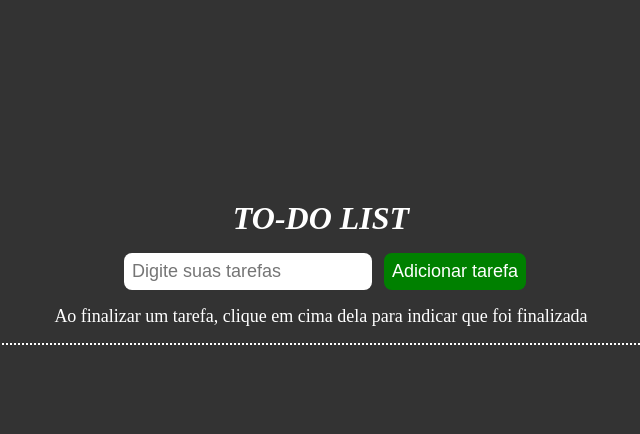
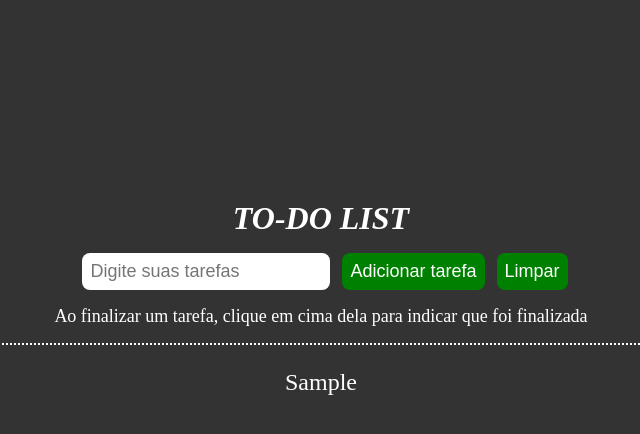
Before and after one commit to Joao-progBr/to-do_lis_jQuery, a plain HTML site: page index.html in a window 1280 px wide. Both pictures are taken after typing "Sample" into the empty fields and a click on the button "Adicionar tarefa". Shown: the whole page, without its empty margins (319-959 px from the left). Drawn offline with nearby package versions, Linux system fonts and the light colour scheme.

Commit message:
implementando novo envento, 'CLICK'

```diff
--- a/index.html
+++ b/index.html
@@ -15,13 +15,14 @@
         <form>
             <input type="text" id="tarefa" placeholder="Digite suas tarefas">
             <button type="submit">Adicionar tarefa </button>
+            <button type="reset">Limpar</button>
         </form>
         <p>
             Ao finalizar um tarefa, clique em cima dela para
             indicar que foi finalizada
         </p>
         <ul>
-            <li></li>
+            <li class="completed"></li>
         </ul>
     </div>
 
--- a/main.js
+++ b/main.js
@@ -4,11 +4,18 @@ $(document).ready(function(){
         e.preventDefault()
 
         const inputTarefa = $("#tarefa").val()
-        const novaTarefa = $("<li></li>")
+        const novaTarefa = $("<li></li>").text(inputTarefa)
 
-        $(inputTarefa).appendTo(novaTarefa)
         $(novaTarefa).appendTo("ul")
         $("#tarefa").val("")
+    })
 
+    $("ul").on("click", "li", function(){
+        $(this).toggleClass("completed")
     })
+
+    $("button[type='reset']").on("click", function(){
+        $("ul").empty();
+    });
+
 })
--- a/style.css
+++ b/style.css
@@ -45,11 +45,22 @@ p{
 button{
     background-color: green;
     color: #fff;
+    cursor: pointer;
 }
+
+/* button:hover{
+    margin-left: 10px;
+    margin-right: 10px;
+    transition: all ease 0.3s;
+} */
 
 ul{
     margin-top: 24px;
     list-style: none;
+}
+
+li{
+    cursor: pointer;
 }
 
 ul li{
@@ -57,3 +68,7 @@ ul li{
    font-size: 24px;
    color: #fff;
 }
+
+.completed{
+    text-decoration: line-through;
+}
```
